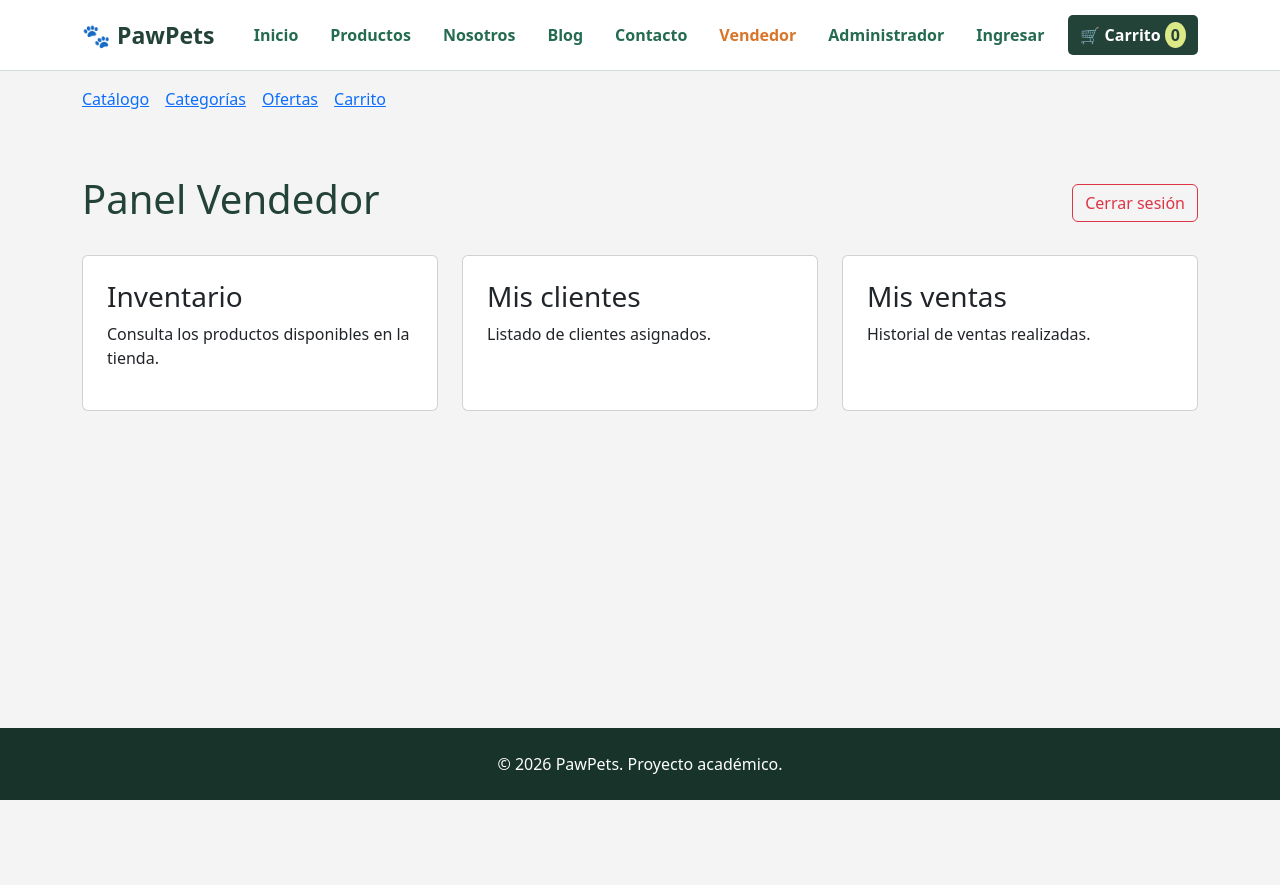
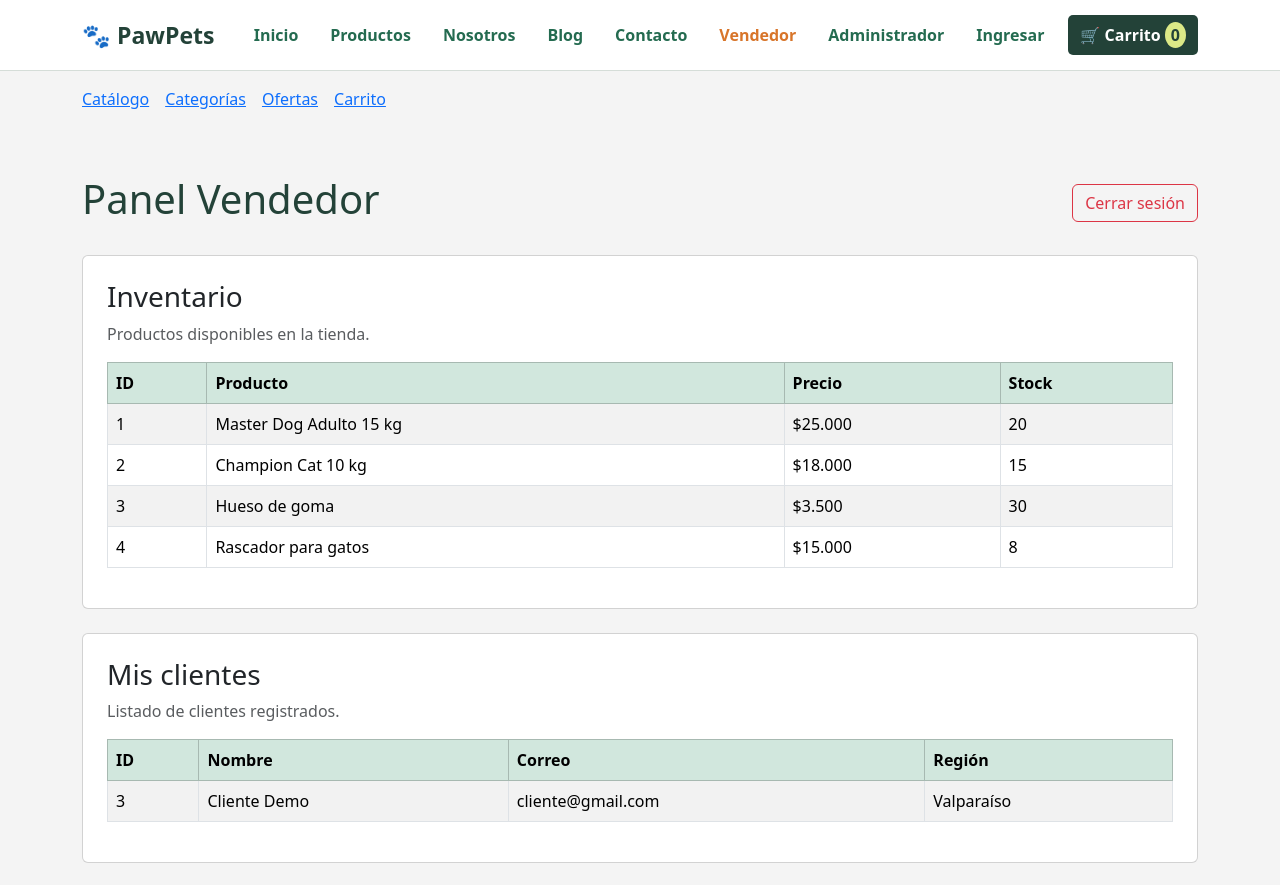
Before and after one commit to Piita3569/Caso3_PawPets_React, a React (Vite) app: page /vendedor in a window 1280 px wide. Shown: the top 885 px of the page. Before the commit the page ends 800 px from the top, so only its background shows below. Built offline with nearby package versions, Linux system fonts and the light colour scheme.

Commit message:
Luis: Agrega proteccion de ruta en panel Vendedor

```diff
--- a/src/paginas/Vendedor.jsx
+++ b/src/paginas/Vendedor.jsx
@@ -1,9 +1,12 @@
 import { obtenerSesion, cerrarSesion } from '../servicios/sesion.js'
+import { listarUsuarios } from '../servicios/usuarios.js'
 import { useNavigate } from 'react-router-dom'
+import productos from '../datos/productos.json'
 
 function Vendedor() {
   const sesion = obtenerSesion()
   const navigate = useNavigate()
+  const clientes = listarUsuarios().filter(u => u.rol === 'cliente')
 
   function handleCerrarSesion() {
     cerrarSesion()
@@ -28,29 +31,75 @@ function Vendedor() {
       </div>
 
       <div className="row g-4">
-        <div className="col-12 col-md-4">
-          <div className="card p-4 h-100">
+
+        <div className="col-12">
+          <div className="card p-4">
             <h3>Inventario</h3>
-            <p>Consulta los productos disponibles en la tienda.</p>
+            <p className="text-muted">Productos disponibles en la tienda.</p>
+            <div className="table-responsive">
+              <table className="table table-striped table-bordered align-middle">
+                <thead className="table-success">
+                  <tr>
+                    <th>ID</th>
+                    <th>Producto</th>
+                    <th>Precio</th>
+                    <th>Stock</th>
+                  </tr>
+                </thead>
+                <tbody>
+                  {productos.map(producto => (
+                    <tr key={producto.id}>
+                      <td>{producto.id}</td>
+                      <td>{producto.nombre}</td>
+                      <td>${producto.precio.toLocaleString('es-CL')}</td>
+                      <td>{producto.stock}</td>
+                    </tr>
+                  ))}
+                </tbody>
+              </table>
+            </div>
           </div>
         </div>
         {/* fin card inventario */}
 
-        <div className="col-12 col-md-4">
-          <div className="card p-4 h-100">
+        <div className="col-12">
+          <div className="card p-4">
             <h3>Mis clientes</h3>
-            <p>Listado de clientes asignados.</p>
+            <p className="text-muted">Listado de clientes registrados.</p>
+            <div className="table-responsive">
+              <table className="table table-striped table-bordered align-middle">
+                <thead className="table-success">
+                  <tr>
+                    <th>ID</th>
+                    <th>Nombre</th>
+                    <th>Correo</th>
+                    <th>Región</th>
+                  </tr>
+                </thead>
+                <tbody>
+                  {clientes.map(cliente => (
+                    <tr key={cliente.id}>
+                      <td>{cliente.id}</td>
+                      <td>{cliente.nombre}</td>
+                      <td>{cliente.email}</td>
+                      <td>{cliente.region}</td>
+                    </tr>
+                  ))}
+                </tbody>
+              </table>
+            </div>
           </div>
         </div>
         {/* fin card clientes */}
 
-        <div className="col-12 col-md-4">
-          <div className="card p-4 h-100">
+        <div className="col-12">
+          <div className="card p-4">
             <h3>Mis ventas</h3>
-            <p>Historial de ventas realizadas.</p>
+            <p className="text-muted">Las ventas estarán disponibles cuando Pablo integre el módulo de órdenes.</p>
           </div>
         </div>
         {/* fin card ventas */}
+
       </div>
     </main>
   )
```
